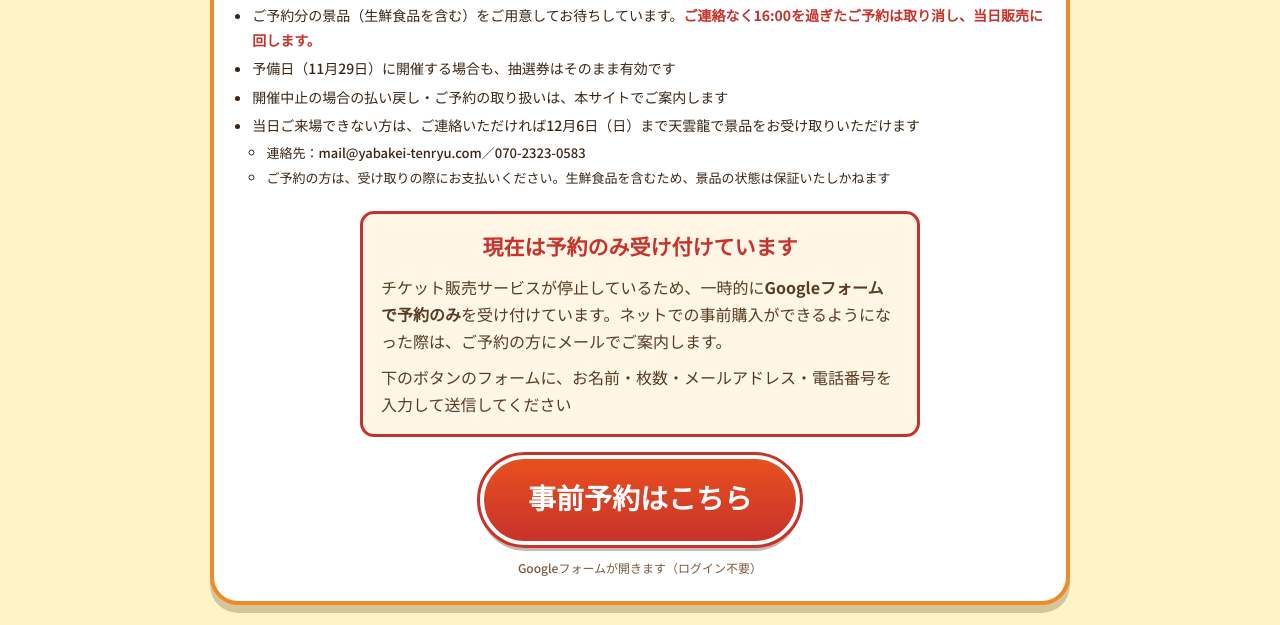
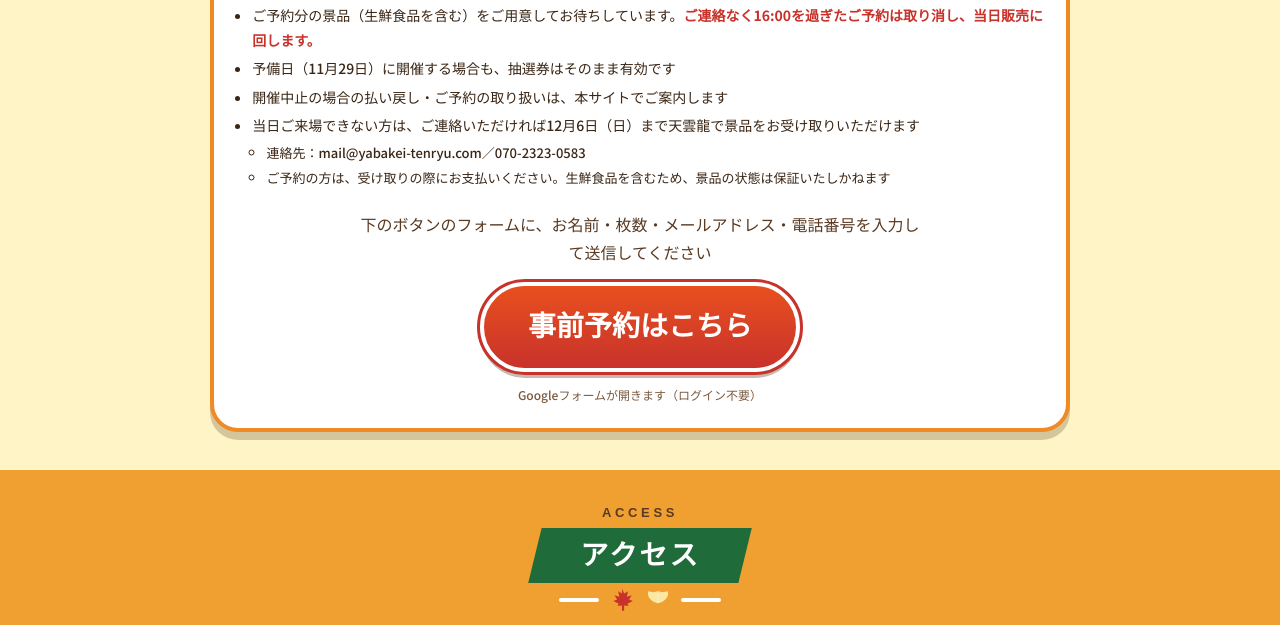
Before and after one commit to Ruki777/LP-yabakei-event-akimatsuri-staging, a plain HTML site: page index.html in a window 1280 px wide. Shown: the part 4206-4831 px from the top of the page. Drawn offline with Linux system fonts and the light colour scheme; a web font is replaced by a local one.

Commit message:
ステージング更新：本番リポジトリ 7ded376 ＋未記録の変更

```diff
--- a/assets/css/style.css
+++ b/assets/css/style.css
@@ -806,6 +806,7 @@ p { margin: 0 0 1em; }
 .btn-buy{display:inline-block;background:linear-gradient(180deg,#E8501F,#C8322B);color:var(--white);font-family:var(--font-head);font-weight:900;font-size:clamp(20px,5.6vw,28px);padding:16px 44px;border-radius:999px;border:4px solid var(--white);outline:3px solid var(--red);box-shadow:0 6px 0 rgba(90,58,34,.35)}
 .btn-buy:hover{text-decoration:none;filter:brightness(1.08)}
 .buy-sub{margin:12px 0 0;font-size:12px;color:#7A5A3E}
+.buy-lead{max-width:560px;margin:0 auto 16px;color:#5A3A22;line-height:1.7}
 .buy-pause{max-width:560px;margin:0 auto;padding:16px 18px;background:#FFF6E5;border:3px solid var(--red);border-radius:14px;color:#5A3A22;line-height:1.7;text-align:left}
 .buy-pause p{margin:0}
 .buy-pause .bp-head{font-family:var(--font-head);font-weight:900;font-size:clamp(17px,4.6vw,21px);color:var(--red);text-align:center;margin-bottom:8px}
--- a/index.html
+++ b/index.html
@@ -12,7 +12,7 @@
 <link rel="preconnect" href="https://fonts.googleapis.com">
 <link rel="preconnect" href="https://fonts.gstatic.com" crossorigin>
 <link href="https://fonts.googleapis.com/css2?family=Dela+Gothic+One&family=Mochiy+Pop+One&family=Kaisei+Tokumin:wght@800&family=Montserrat:wght@800&family=Zen+Maru+Gothic:wght@700;900&family=Noto+Sans+JP:wght@500;700&display=swap" rel="stylesheet">
-<link rel="stylesheet" href="assets/css/style.css?v=20261115f">
+<link rel="stylesheet" href="assets/css/style.css?v=20261117a">
 
 <meta property="og:type" content="website">
 <meta property="og:title" content="耶馬溪ジビエフェス2026｜第17回 耶馬溪観光秋まつり">
@@ -257,13 +257,10 @@
       <a class="btn-buy" href="https://teket.jp/20419/81480" target="_blank" rel="noopener">事前購入はこちら</a>
       <p class="buy-sub">販売サービス：teket（電子チケット）</p>
       -->
-      <!-- 2026-11-15 LivePocket の販売を取り下げ（購入までの手順が多く離脱が多いため）。Googleフォームの予約に戻し、teket が再開したらメールアドレスを記入した方に案内する -->
-      <div class="buy-pause" role="status">
-        <p class="bp-head">現在は予約のみ受け付けています</p>
-        <p>チケット販売サービスが停止しているため、一時的に<b>Googleフォームで予約のみ</b>を受け付けています。ネットでの事前購入ができるようになった際は、ご予約の方にメールでご案内します。</p>
-        <p style="margin-top:8px">下のボタンのフォームに、お名前・枚数・メールアドレス・電話番号を入力して送信してください</p>
-      </div>
-      <a class="btn-buy" href="https://docs.google.com/forms/d/e/1FAIpQLSc8lwQLOoc8101WXLY7x5iMJCV8nphyqMubbkmvDXMGAAa8lA/viewform" target="_blank" rel="noopener" style="margin-top:18px">事前予約はこちら</a>
+      <!-- 2026-11-15 LivePocket の販売を取り下げ（購入までの手順が多く離脱が多いため）。Googleフォームの予約に戻す -->
+      <!-- 2026-11-17 戸高さん指示：オンライン販売に戻す見込みは小さいので、「一時的にフォーム」ではなく、予約はフォームで受け付ける恒久の案内にする（赤枠のお知らせを外した） -->
+      <p class="buy-lead">下のボタンのフォームに、お名前・枚数・メールアドレス・電話番号を入力して送信してください</p>
+      <a class="btn-buy" href="https://docs.google.com/forms/d/e/1FAIpQLSc8lwQLOoc8101WXLY7x5iMJCV8nphyqMubbkmvDXMGAAa8lA/viewform" target="_blank" rel="noopener">事前予約はこちら</a>
       <p class="buy-sub">Googleフォームが開きます（ログイン不要）</p>
       <!-- 2026-11-11〜15 の LivePocket ボタン（取り下げ）：
       <a class="btn-buy" href="https://livepocket.jp/e/98pzi" target="_blank" rel="noopener">事前購入はこちら</a>
```
